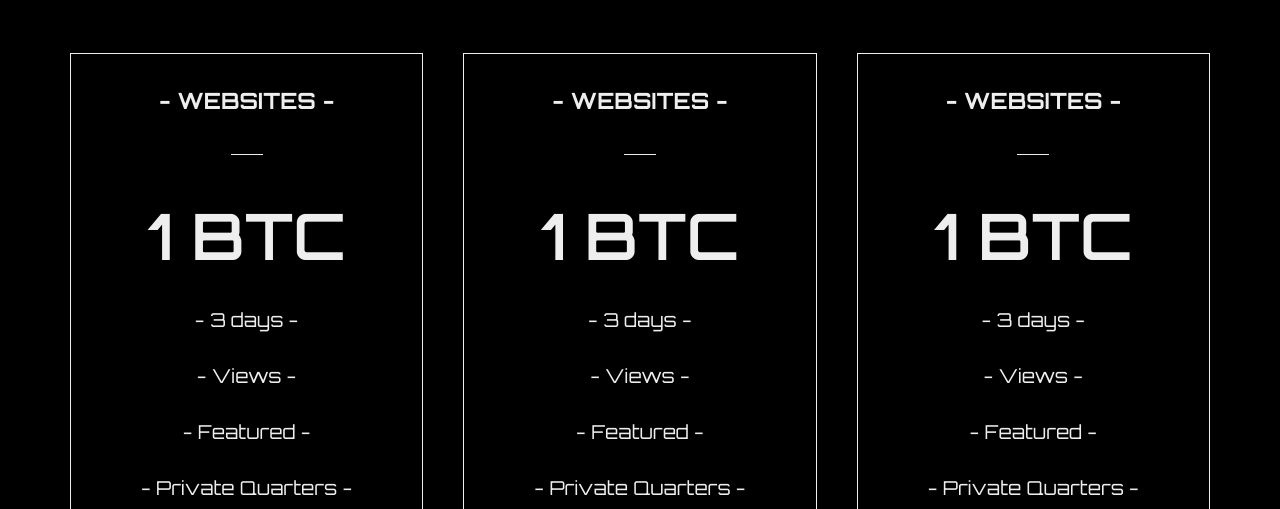
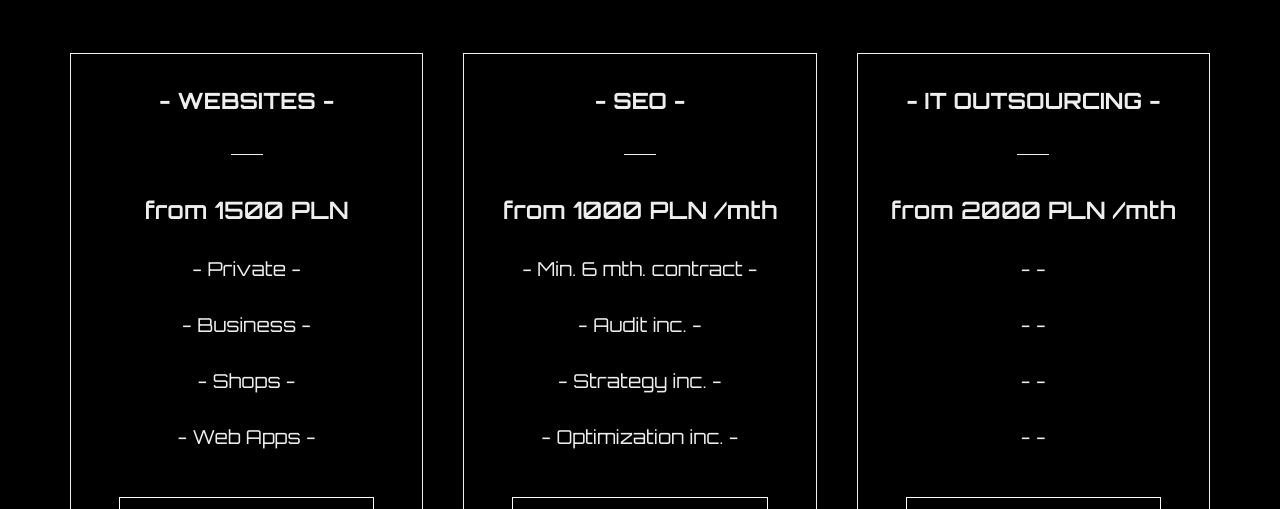
Before and after one commit to tomaszkluge/klugcode, a React (Create React App) app: page /offer in a window 1280 px wide. Shown: the part 443-952 px from the top of the page. Built offline with nearby package versions, Linux system fonts and the light colour scheme.

Commit message:
changed height content home

```diff
--- a/src/components/Offer.js
+++ b/src/components/Offer.js
@@ -9,32 +9,32 @@ const Offer = () => {
             <div className='card'>
                 <h3>- WEBSITES -</h3>
                 <span className='bar'></span>
-                <p className='btc'>1 BTC</p>
-                <p>- 3 days -</p>
-                <p> - Views -</p>
-                <p>- Featured -</p>
-                <p>- Private Quarters -</p>
-                <Link to='/contact' className='btn'>Book</Link>
+                <p className='btc'>from 1500 PLN</p>
+                <p>- Private -</p>
+                <p> - Business -</p>
+                <p>- Shops -</p>
+                <p>- Web Apps -</p>
+                <Link to='/contact' className='btn'>choose</Link>
             </div>
             <div className='card'>
-                <h3>- WEBSITES -</h3>
+                <h3>- SEO -</h3>
                 <span className='bar'></span>
-                <p className='btc'>1 BTC</p>
-                <p>- 3 days -</p>
-                <p> - Views -</p>
-                <p>- Featured -</p>
-                <p>- Private Quarters -</p>
-                <Link to='/contact' className='btn'>Book</Link>
+                <p className='btc'>from 1000 PLN /mth</p>
+                <p>- Min. 6 mth. contract -</p>
+                <p> - Audit inc. -</p>
+                <p>- Strategy inc. -</p>
+                <p>- Optimization inc. -</p>
+                <Link to='/contact' className='btn'>choose</Link>
             </div>
             <div className='card'>
-                <h3>- WEBSITES -</h3>
+                <h3>- IT OUTSOURCING -</h3>
                 <span className='bar'></span>
-                <p className='btc'>1 BTC</p>
-                <p>- 3 days -</p>
-                <p> - Views -</p>
-                <p>- Featured -</p>
-                <p>- Private Quarters -</p>
-                <Link to='/contact' className='btn'>Book</Link>
+                <p className='btc'>from 2000 PLN /mth</p>
+                <p>-  -</p>
+                <p> -  -</p>
+                <p>-  -</p>
+                <p>-  -</p>
+                <Link to='/contact' className='btn'>choose</Link>
             </div>
         </div>
 
--- a/src/components/OfferStyles.css
+++ b/src/components/OfferStyles.css
@@ -39,7 +39,7 @@
 }
 
 .card .btc {
-    font-size: 4rem;
+    font-size: 1.5rem;
     font-weight: 600;
     padding: 1rem;
 }
--- a/src/components/Portfolio.js
+++ b/src/components/Portfolio.js
@@ -10,7 +10,7 @@ const Portfolio = () => {
         <div className='left'>
             <h1>Portfolio</h1>
             <p>The websites I have made and the companies I work with.</p>
-            <Link to='/contact'><button className='btn'>Contact</button></Link>
+            <Link to='/contact'><button className='btn'>cooperation</button></Link>
         </div>
         <div className='right'>
             <div className='img-container'>
--- a/src/components/VideoStyles.css
+++ b/src/components/VideoStyles.css
@@ -18,7 +18,7 @@
    position: absolute;
    margin: auto;
    width: 100%;
-   height: 100%;
+   height: auto;
    top: 40vh;
 }
 
```
